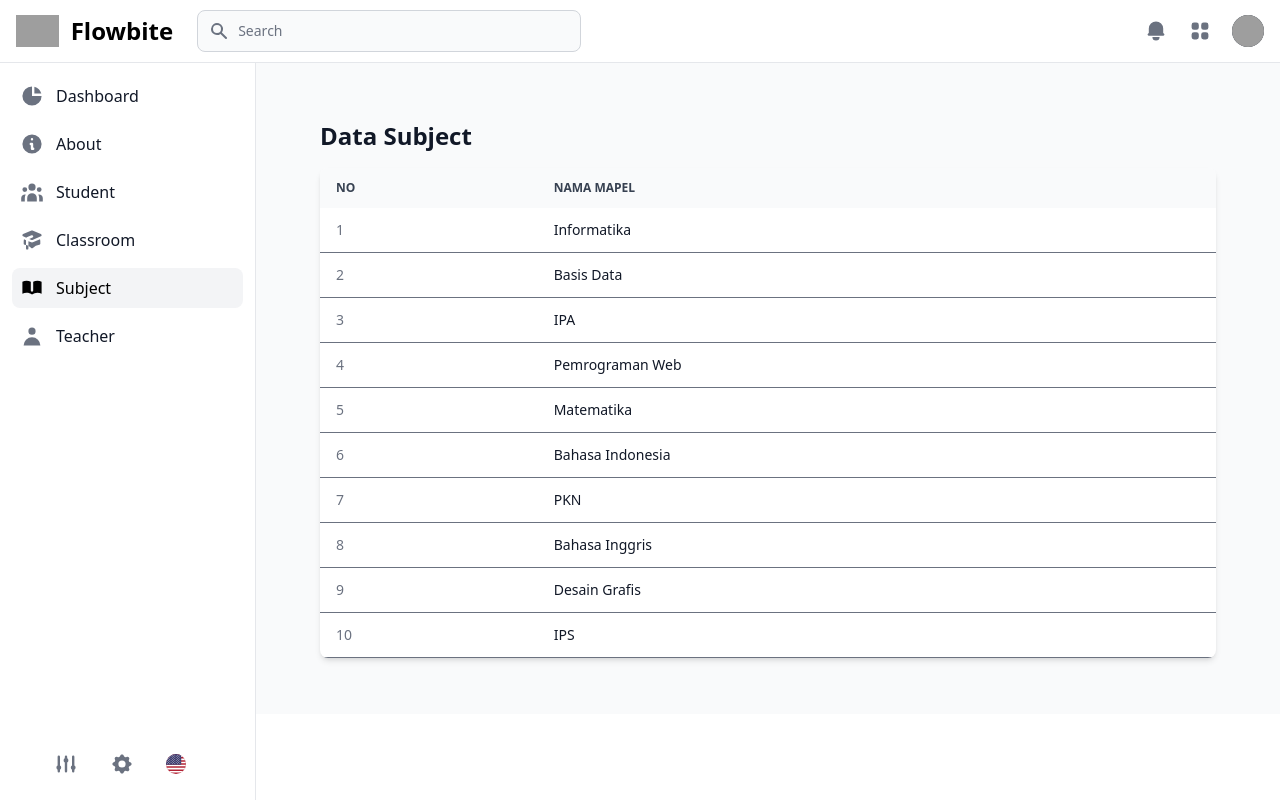
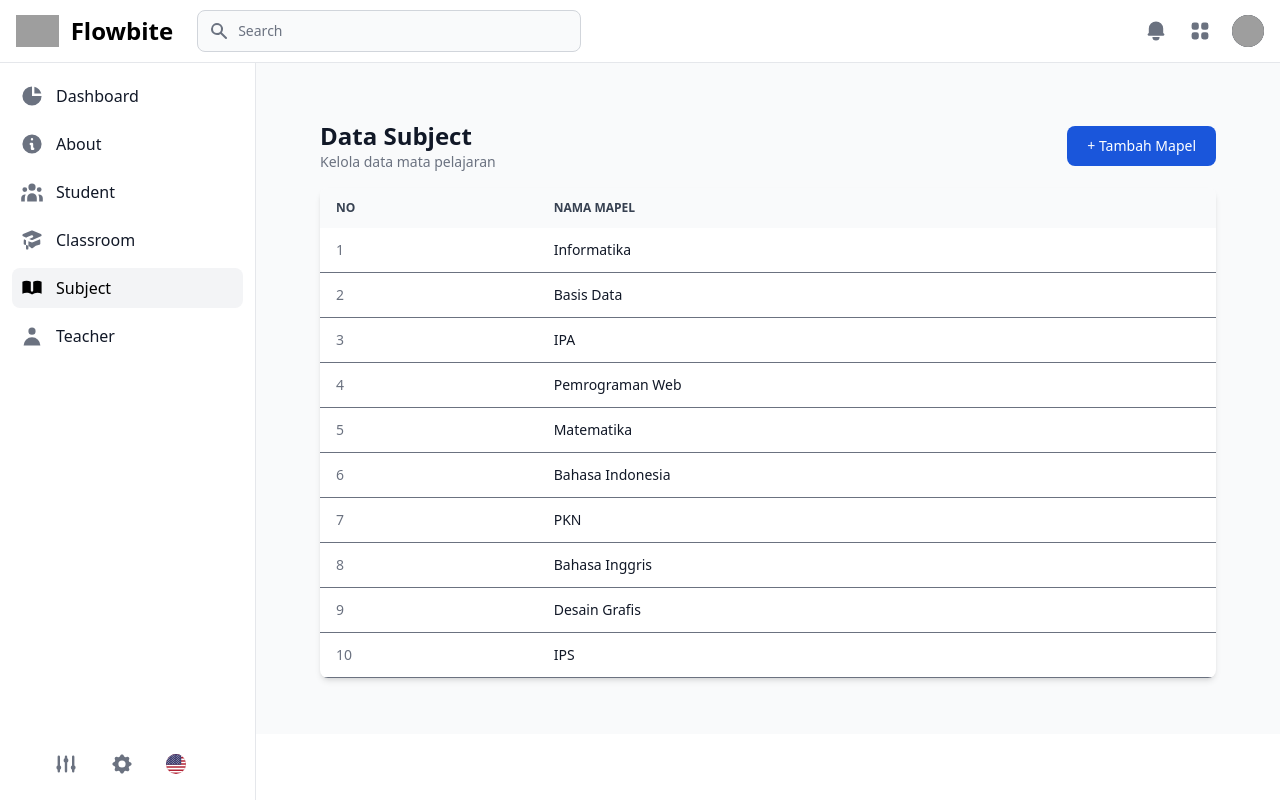
Before and after one commit to AnsaMut2073/LaravelProject_01, a Laravel app: page /admin/subject in a window 1280 px wide. Run offline with Laravel 12, Linux system fonts and the light colour scheme; data comes from the database, SQL or seed files in the repository; style sheets or scripts are compiled from the project's sources; some libraries are stand-ins or nearby versions; grey boxes are pictures that could not be loaded.

Commit message:
add create feature for subject

```diff
--- a/app/Http/Controllers/SubjectController.php
+++ b/app/Http/Controllers/SubjectController.php
@@ -3,6 +3,7 @@
 namespace App\Http\Controllers;
 
 use Illuminate\Http\Request;
+use App\Models\Subject;
 
 class SubjectController extends Controller
 {
@@ -11,4 +12,21 @@ class SubjectController extends Controller
         $subjects = \App\Models\Subject::all();
         return view('admin.subject.index', compact('subjects'));
     }
+
+    public function store(Request $request) {
+        $validated = $request->validate([
+            'name' => 'required|string|max:255|unique:subjects,name',
+        ], [
+            'name.required' => 'Nama mapel wajib diisi.',
+            'name.string' => 'Format nama mapel tidak valid.',
+            'name.max' => 'Nama mapel maksimal 255 karakter.',
+            'name.unique' => 'Nama mapel sudah ada.',
+        ]);
+
+        Subject::create($validated);
+
+        return redirect()
+            ->route('admin.subject.index')
+            ->with('success', 'Data mapel berhasil ditambahkan.');
+    }
 }
--- a/app/Models/Subject.php
+++ b/app/Models/Subject.php
@@ -10,6 +10,8 @@ class Subject extends Model
     /** @use HasFactory<\Database\Factories\SubjectFactory> */
     use HasFactory;
 
+    protected $table = 'subjects';
+
     protected $fillable = ['name'];
 
     // Sesuai slide: Subject hasOne Teacher
--- a/resources/views/admin/subject/create.blade.php
+++ b/resources/views/admin/subject/create.blade.php
@@ -0,0 +1,36 @@
+<div id="createSubjectModal" tabindex="-1" aria-hidden="true" class="hidden overflow-y-auto overflow-x-hidden fixed top-0 right-0 left-0 z-50 justify-center items-center w-full md:inset-0 h-[calc(100%-1rem)] max-h-full">
+    <div class="relative p-4 w-full max-w-2xl max-h-full">
+        <div class="relative bg-white rounded-lg shadow dark:bg-gray-700">
+            {{-- HEADER MODAL --}}
+            <div class="flex items-center justify-between p-4 md:p-5 border-b rounded-t dark:border-gray-600">
+                <h3 class="text-xl font-semibold text-gray-900 dark:text-white">Tambah Data Subject</h3>
+                <button type="button" class="text-gray-400 bg-transparent hover:bg-gray-200 hover:text-gray-900 rounded-lg text-sm w-8 h-8 ms-auto inline-flex justify-center items-center dark:hover:bg-gray-600 dark:hover:text-white" data-modal-hide="createSubjectModal">
+                    <svg class="w-3 h-3" aria-hidden="true" xmlns="http://www.w3.org/2000/svg" fill="none" viewBox="0 0 14 14"><path stroke="currentColor" stroke-linecap="round" stroke-linejoin="round" stroke-width="2" d="m1 1 6 6m0 0 6 6M7 7l6-6M7 7l-6 6"/></svg>
+                </button>
+            </div>
+
+            {{-- FORM DENGAN ACTION & METHOD --}}
+            <form action="{{ route('admin.subject.store') }}" method="POST">
+                @csrf
+                <div class="grid gap-4 mb-4 p-4 md:p-5 sm:grid-cols-2">
+
+                    {{-- INPUT SUBJECT NAME --}}
+                    <div class="sm:col-span-2">
+                        <label for="name" class="block mb-2 text-sm font-medium text-gray-900 dark:text-white">Nama Mapel</label>
+                        <input type="text" name="name" id="name" value="{{ old('name') }}" class="bg-gray-50 border border-gray-300 text-gray-900 text-sm rounded-lg focus:ring-primary-600 focus:border-primary-600 block w-full p-2.5 dark:bg-gray-600 dark:border-gray-500 dark:placeholder-gray-400 dark:text-white" placeholder="Contoh: Matematika" required>
+                        @error('name')
+                            <p class="mt-1 text-sm text-red-600">{{ $message }}</p>
+                        @enderror
+                    </div>
+
+                </div>
+
+                {{-- FOOTER TOMBOL MODAL --}}
+                <div class="flex items-center p-4 md:p-5 border-t border-gray-200 rounded-b dark:border-gray-600">
+                    <button type="submit" class="text-white bg-blue-700 hover:bg-blue-800 focus:ring-4 focus:outline-none focus:ring-blue-300 font-medium rounded-lg text-sm px-5 py-2.5 text-center dark:bg-blue-600 dark:hover:bg-blue-700 dark:focus:ring-blue-800">Simpan Data</button>
+                    <button data-modal-hide="createSubjectModal" type="button" class="ms-3 text-gray-500 bg-white hover:bg-gray-100 focus:ring-4 focus:outline-none focus:ring-blue-300 rounded-lg border border-gray-200 text-sm font-medium px-5 py-2.5 hover:text-gray-900 focus:z-10 dark:bg-gray-700 dark:text-gray-300 dark:border-gray-500 dark:hover:text-white dark:hover:bg-gray-600 dark:focus:ring-gray-600">Batal</button>
+                </div>
+            </form>
+        </div>
+    </div>
+</div>
--- a/resources/views/admin/subject/index.blade.php
+++ b/resources/views/admin/subject/index.blade.php
@@ -1,25 +1,43 @@
 <x-admin.layout>
     <div class="p-4">
-        <h1 class="text-2xl font-bold text-gray-900 dark:text-white mb-4">Data Subject</h1>
+        {{-- 1. HEADER & TOMBOL TAMBAH --}}
+        <div class="flex items-center justify-between mb-4">
+            <div>
+                <h1 class="text-2xl font-bold text-gray-900 dark:text-white">Data Subject</h1>
+                <p class="text-sm text-gray-500 dark:text-gray-400">Kelola data mata pelajaran</p>
+            </div>
+            <button type="button" data-modal-target="createSubjectModal" data-modal-toggle="createSubjectModal" class="text-white bg-blue-700 hover:bg-blue-800 focus:ring-4 focus:ring-blue-300 font-medium rounded-lg text-sm px-5 py-2.5 dark:bg-blue-600 dark:hover:bg-blue-700 focus:outline-none dark:focus:ring-blue-800">
+                + Tambah Mapel
+            </button>
+        </div>
+
+        {{-- 2. CARD WRAPPER --}}
         <div class="relative overflow-hidden bg-white shadow-md dark:bg-gray-800 sm:rounded-lg">
+            {{-- 3. TABEL --}}
+            <div class="overflow-x-auto">
                 <table class="w-full text-sm text-left text-gray-500 dark:text-gray-400">
                     <thead class="text-xs text-gray-700 uppercase bg-gray-50 dark:bg-gray-700 dark:text-gray-400">
                         <tr>
-                        <th class="px-4 py-3">No</th>
-                        <th class="px-4 py-3">Nama Mapel</th>
+                            <th scope="col" class="px-4 py-3">No</th>
+                            <th scope="col" class="px-4 py-3">Nama Mapel</th>
                         </tr>
                     </thead>
                     <tbody>
                         @forelse ($subjects as $index => $item)
-                        <tr class="border-b dark:border-gray-700">
+                            <tr class="border-b dark:border-gray-700 hover:bg-gray-50 dark:hover:bg-gray-600">
                                 <td class="px-4 py-3">{{ $index + 1 }}</td>
                                 <td class="px-4 py-3 font-medium text-gray-900 dark:text-white">{{ $item->name }}</td>
                             </tr>
                         @empty
-                        <tr><td colspan="2" class="px-4 py-3 text-center">Data kosong.</td></tr>
+                            <tr>
+                                <td colspan="2" class="px-4 py-6 text-center">Data kosong.</td>
+                            </tr>
                         @endforelse
                     </tbody>
                 </table>
             </div>
         </div>
+    </div>
+
+    @include('admin.subject.create')
 </x-admin.layout>
--- a/routes/web.php
+++ b/routes/web.php
@@ -48,5 +48,7 @@ Route::prefix('admin')->name('admin.')->group(function () {
 
     Route::get('/subject', [SubjectController::class, 'index'])->name('subject.index');
 
+    Route::post('/subject', [SubjectController::class, 'store'])->name('subject.store');
+
     Route::get('/teacher', [TeacherController::class, 'index'])->name('teacher.index');
 });
```
Lines whose indentation alone changed are shown as unchanged.
